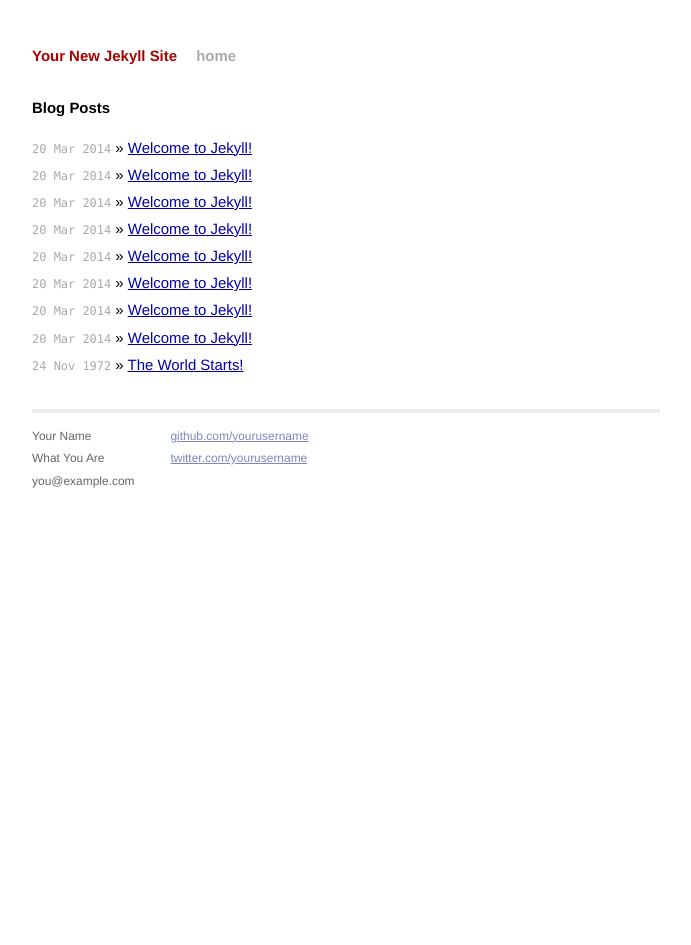
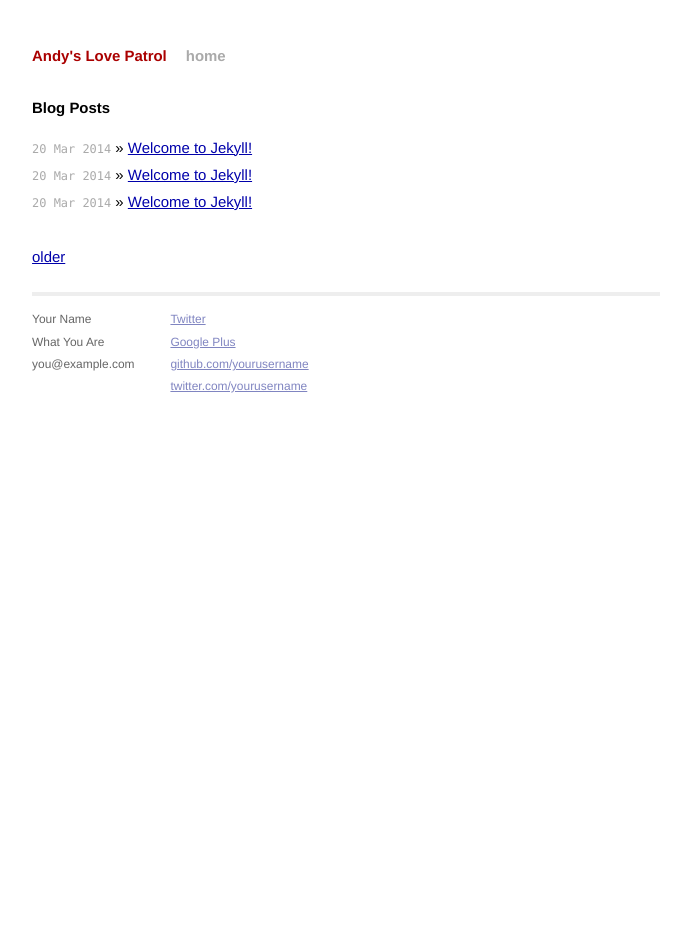
Before and after one commit to andyborn/andyborn.github.io, a Jekyll site: the page built from index.html, in a window 1280 px wide. Shown: the whole page, without its empty margins (294-985 px from the left). Built offline with Jekyll 4.4.1, drawn with Linux system fonts in a browser that asks for light colours; Markdown is read by kramdown in place of the engine named in the settings; the list of posts is cut into pages by our own code.

Commit message:
more posts plus data etc

```diff
--- a/_config.yml
+++ b/_config.yml
@@ -1,4 +1,5 @@
-name: Your New Jekyll Site
+name: Andy's Love Patrol
 markdown: redcarpet
 pygments: true
 exclude: ['readme.md', 'GEMFILE', 'GEMFILE.lock']
+paginate: 3
--- /dev/null
+++ b/_data/social.yml
@@ -0,0 +1,4 @@
+- name: Twitter
+  url: https://twitter.com/andyyyyyborn
+- name: Google Plus
+  url: https://plus.google.com/andybornx
--- /dev/null
+++ b/_includes/head.html
@@ -0,0 +1,13 @@
+<head>
+        <meta charset="utf-8">
+        <meta http-equiv="X-UA-Compatible" content="IE=edge,chrome=1">
+        <title>{{ page.title }}</title>
+        <meta name="viewport" content="width=device-width">
+
+        <!-- syntax highlighting CSS -->
+        <link rel="stylesheet" href="/css/syntax.css">
+
+        <!-- Custom CSS -->
+        <link rel="stylesheet" href="/css/main.css">
+
+    </head>
--- a/_layouts/default.html
+++ b/_layouts/default.html
@@ -1,18 +1,6 @@
 <!DOCTYPE html>
 <html>
-    <head>
-        <meta charset="utf-8">
-        <meta http-equiv="X-UA-Compatible" content="IE=edge,chrome=1">
-        <title>{{ page.title }}</title>
-        <meta name="viewport" content="width=device-width">
-
-        <!-- syntax highlighting CSS -->
-        <link rel="stylesheet" href="/css/syntax.css">
-
-        <!-- Custom CSS -->
-        <link rel="stylesheet" href="/css/main.css">
-
-    </head>
+    {% include head.html %}
     <body>
 
         <div class="site">
@@ -33,6 +21,10 @@
             </div>
             <div class="contact">
               <p>
+                {% for link in site.data.social %}
+                  <a href="{{ link.url }}">{{ link.name}}</a></br/>
+                {% endfor %}
+
                 <a href="https://github.com/yourusername">github.com/yourusername</a><br />
                 <a href="https://twitter.com/yourusername">twitter.com/yourusername</a><br />
               </p>
--- a/index.html
+++ b/index.html
@@ -6,8 +6,17 @@ title: Andy Writes About Lovely Girls
 <div id="home">
   <h1>Blog Posts</h1>
   <ul class="posts">
-    {% for post in site.posts %}
+    {% for post in paginator.posts %}
       <li><span>{{ post.date | date_to_string }}</span> &raquo; <a href="{{ post.url }}">{{ post.title }}</a></li>
     {% endfor %}
   </ul>
+  {% if paginator.previous_page %}
+    <a href="{{ paginator.previous_page_path }}" rel="prev">newer</a>
+  {% endif %}
+
+  {% if paginator.next_page %}
+    <a href="{{ paginator.next_page_path }}" rel="next">older</a>
+  {% endif %}
+
+
 </div>
```
